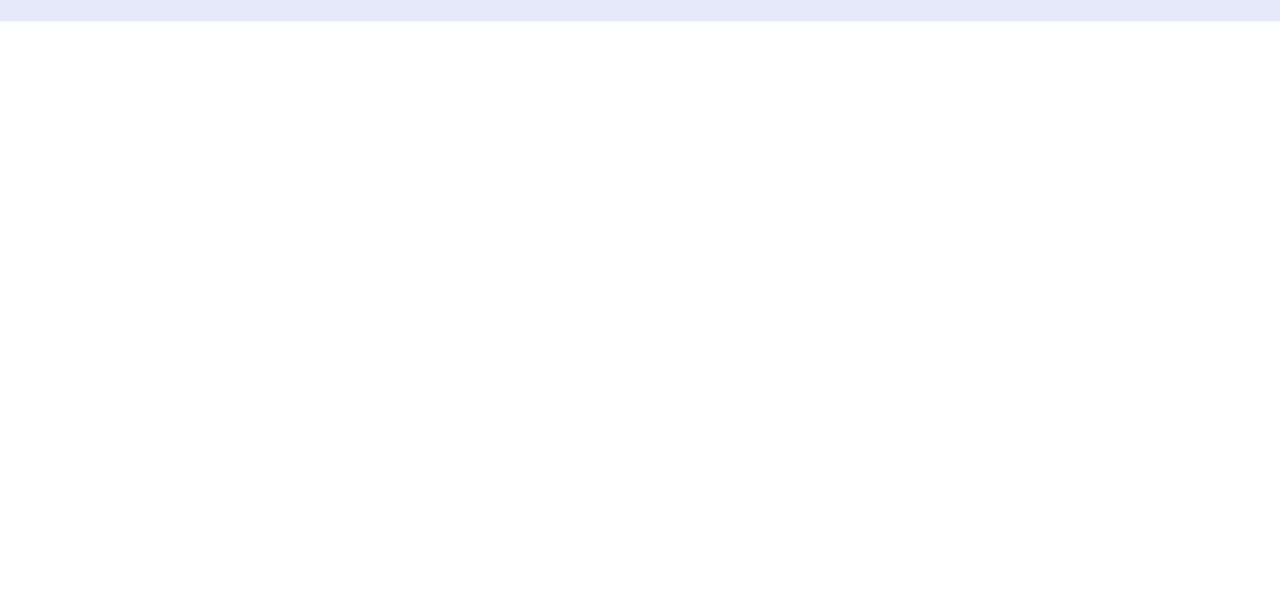
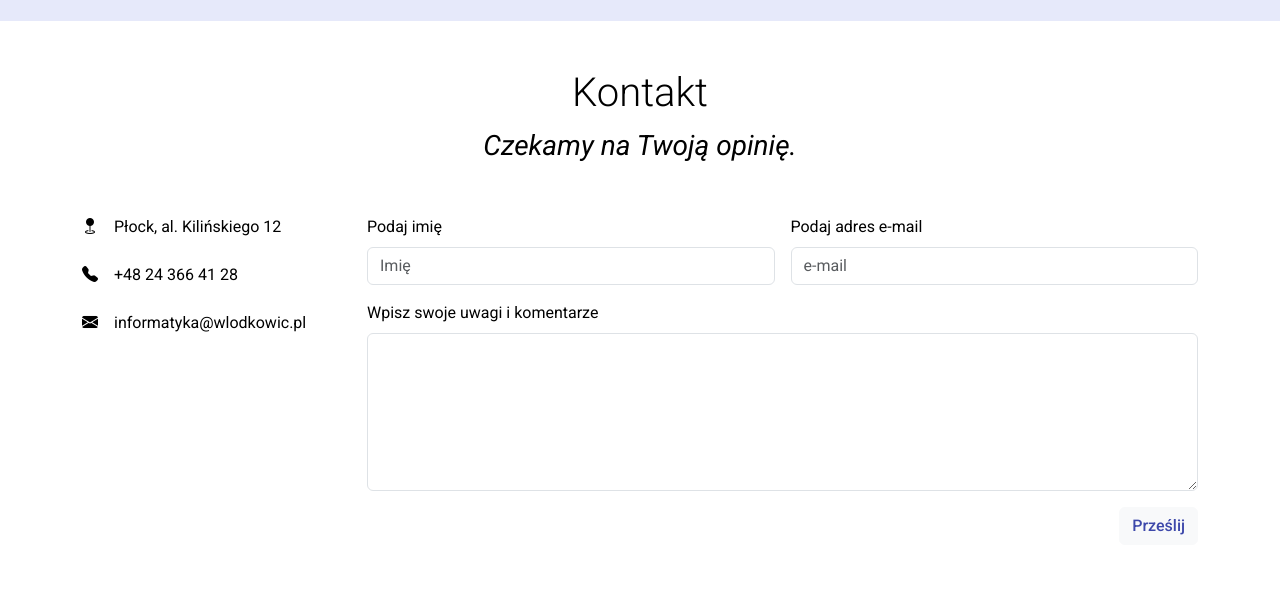
Before and after one commit to orlowski-dev/witryna, a plain HTML site: page index.html in a window 1280 px wide. Shown: the part 1054-1647 px from the top of the page. Before the commit the page ends 1075 px from the top, so only its background shows below. Drawn offline with nearby package versions, Linux system fonts and the light colour scheme.

Commit message:
feat: add contact section (#15)
Dziękuwa mordini

```diff
--- a/css/portal.css
+++ b/css/portal.css
@@ -37,3 +37,8 @@ css .categories {
 .authors {
     background-color: #e6e9fa;
 }
+
+form .btn-light {
+  color: var(--color-400);
+  font-weight: 500;
+}
--- a/index.html
+++ b/index.html
@@ -237,7 +237,65 @@
                 </div>
             </section>
 
-            <!-- contract section -->
+            <!-- contact section -->
+             <section id="kontakt" class="contact p-5">
+  <div class="container">
+    <div class="row justify-content-center mb-5">
+      <div class="col-lg-6 text-center">
+        <h2 class="display-6 mb-2">Kontakt</h2>
+
+        <p class="fs-3 fst-italic mb-0">Czekamy na Twoją opinię.</p>
+      </div>
+    </div>
+    <div class="row gy-5 align-items-start">
+      <!-- lewa -->
+      <div class="col-12 col-lg-3">
+        <div class="contact-info">
+          <div class="d-flex mb-4">
+            <i class="bi bi-geo-fill me-3"></i>
+            <div>Płock, al. Kilińskiego 12</div>
+          </div>
+          <div class="d-flex mb-4">
+            <i class="bi bi-telephone-fill me-3"></i>
+            <div>+48 24 366 41 28</div>
+          </div>
+          <div class="d-flex">
+            <i class="bi bi-envelope-fill me-3"></i>
+            <div>informatyka@wlodkowic.pl</div>
+          </div>
+        </div>
+      </div>
+      <!-- prawa -->
+      <div class="col-12 col-lg-9">
+        <form>
+          <div class="row g-3">
+            <div class="col-6">
+              <label class="form-label"> Podaj imię </label>
+              <input type="text" class="form-control" placeholder="Imię" />
+            </div>
+            <div class="col-6">
+              <label class="form-label"> Podaj adres e-mail </label>
+              <input type="email" class="form-control" placeholder="e-mail" />
+            </div>
+            <div class="col-12">
+              <label class="form-label"> Wpisz swoje uwagi i komentarze </label>
+              <textarea
+                rows="6"
+                class="form-control"
+                placeholder="Uwagi i komentarze"
+              >
+              </textarea>
+            </div>
+
+            <div class="col-12 text-end">
+              <button class="btn btn-light">Prześlij</button>
+            </div>
+          </div>
+        </form>
+      </div>
+    </div>
+  </div>
+</section>
             <!-- map section -->
         </main>
         <!-- footer -->
```
